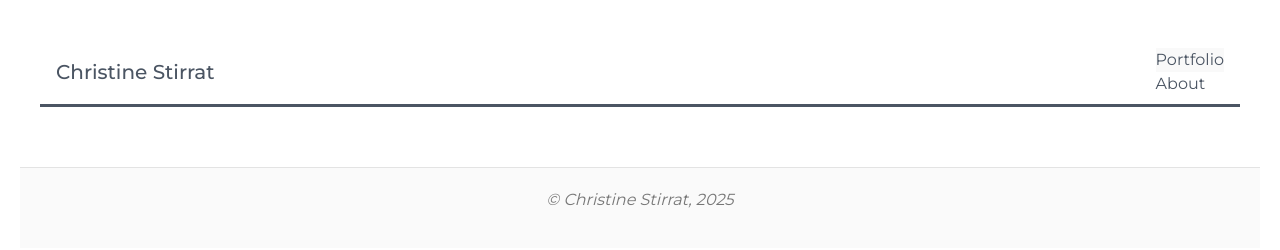
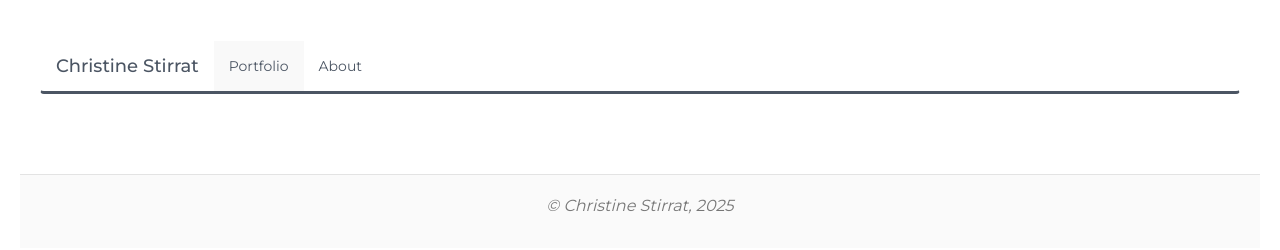
Before and after one commit to cstirry/cstirry.github.io, a plain HTML site: page example.html in a window 1280 px wide. Drawn offline with nearby package versions, Linux system fonts and the light colour scheme.

Commit message:
change to bootstrap cdn

```diff
--- a/example.html
+++ b/example.html
@@ -4,7 +4,7 @@
 <head>
     <title>Christine Stirrat</title>
     <link href="https://fonts.googleapis.com/css2?family=Montserrat:wght@300;400;500;600&display=swap" rel="stylesheet">
-    <link rel="stylesheet" href="css/bootstrap.min.css">
+    <link rel="stylesheet" href="https://cdn.jsdelivr.net/npm/bootstrap@3.3.7/dist/css/bootstrap.min.css" integrity="sha384-BVYiiSIFeK1dGmJRAkycuHAHRg32OmUcww7on3RYdg4Va+PmSTsz/K68vbdEjh4u" crossorigin="anonymous">
     <link rel="stylesheet" href="css/style.css">
     <script src="./js/bootstrap.min.js"></script>
 </head>
```
Also changed, not shown: about.html (+1 -1 lines), index.html (+1 -1 lines), css/bootstrap.min.css (deleted), js/bootstrap.min.js (deleted).
